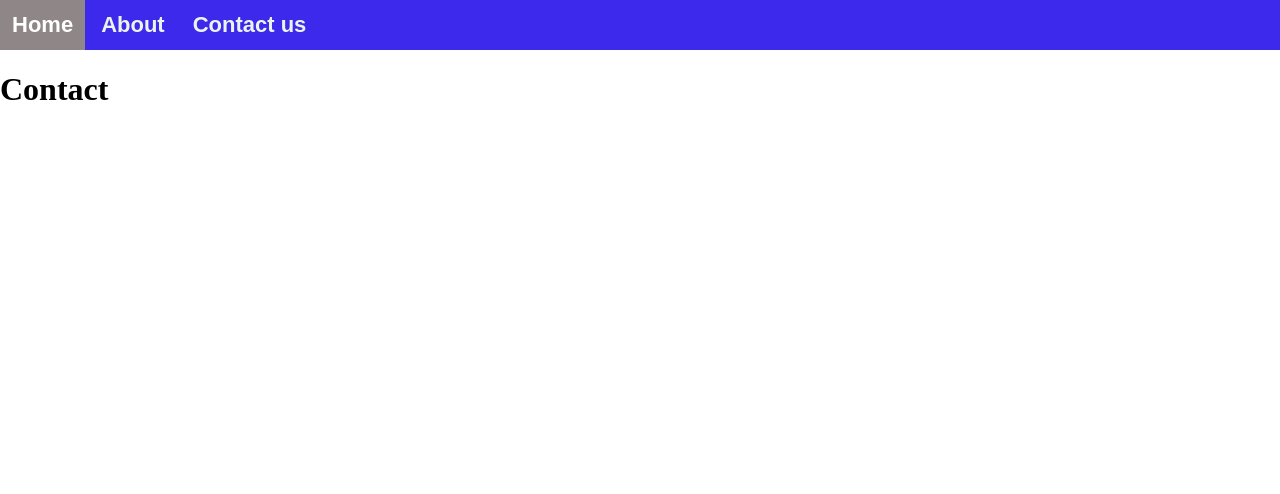
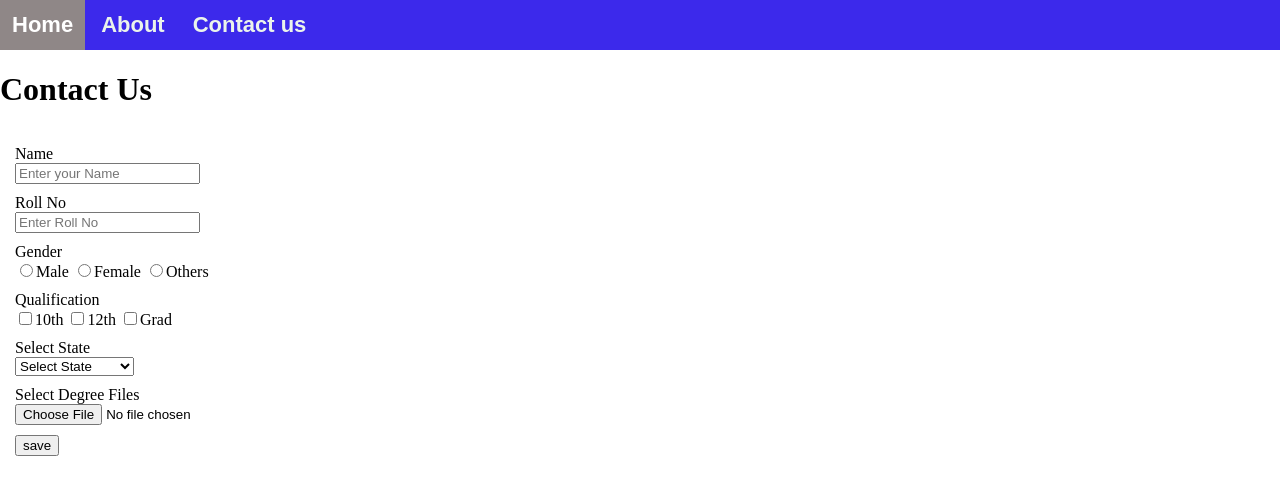
Before and after one commit to maahibhat88/tutorial_abha, a plain HTML site: page contact.html in a window 1280 px wide. Drawn offline with Linux system fonts and the light colour scheme.

Commit message:
Tutorial Forms

```diff
--- a/contact.html
+++ b/contact.html
@@ -15,6 +15,69 @@
             <li> <a href="contact.html"> Contact us </a> </li>
         </ul>
     </nav>
-    <h1>Contact</h1>
+
+    <h1>Contact Us</h1>
+
+    <form method="post" action="contact.html">
+
+        <div class="form-input">
+            <label>Name</label> <br/>
+            <input type="text" value="" name="fullName" placeholder="Enter your Name" />
+        </div>
+
+        <div class="form-input">
+            <label>Roll No</label><br/>
+            <input type="number" value="" name="rollNo" placeholder="Enter Roll No">
+        </div>
+
+        <!-- <div class="form-input">
+            <label>Color</label><br/>
+            <input type="color" value="" placeholder="Choose color">
+        </div> -->
+
+        <!-- <div class="form-input">
+            <label>Date</label><br/>
+            <input type="date" value="" placeholder="Choose date">
+        </div> -->
+
+        <!-- <div class="form-input">
+            <label>Time</label><br/>
+            <input type="time" value="" placeholder="Choose time">
+        </div> -->
+
+        <div class="form-input">
+            <label>Gender</label><br/>
+            <input type="radio" value="male" name="gender">Male
+            <input type="radio" value="female" name="gender">Female
+            <input type="radio" value="other" name="gender">Others
+        </div>
+
+        <div class="form-input">
+            <label>Qualification</label><br/>
+            <input type="checkbox" value="10th" name="qual">10th
+            <input type="checkbox" value="12th" name="qual">12th
+            <input type="checkbox" value="Grad" name="qual">Grad
+        </div>
+
+        <div class="form-input">
+            <label>Select State</label> <br/>
+            <select name="state">
+                <option disabled selected="selected">Select State</option>
+                <option>Andhra Pradesh</option>
+                <option >Bombay</option>
+                <option>Haryana</option>
+                <option>J&K</option>
+            </select>
+        </div>
+
+        <div class="form-input">
+            <label>Select Degree Files</label><br/>
+            <input type="file" value="" placeholder="Choose File" accept=".pdf">
+        </div>
+
+        <input type="submit" value="save" />
+
+        <!-- type -> text, date, number, color, file, radio, checkbox, submit -->
+    </form>
 </body>
 </html>
--- a/stylesheet.css
+++ b/stylesheet.css
@@ -76,3 +76,11 @@ footer p {
     text-align: center;
     margin: 0;
 }
+
+form{
+    padding: 15px;
+}
+
+.form-input{
+    margin-bottom: 10px;
+}
```
Also changed, not shown: 1 other file.
